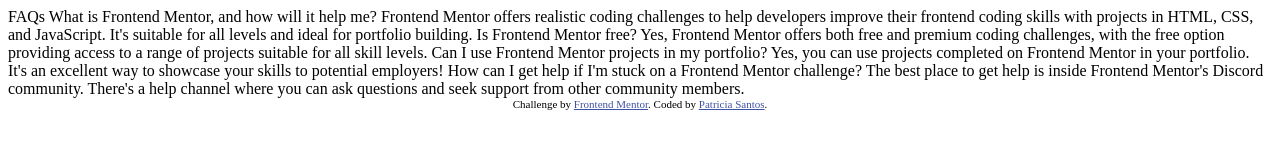
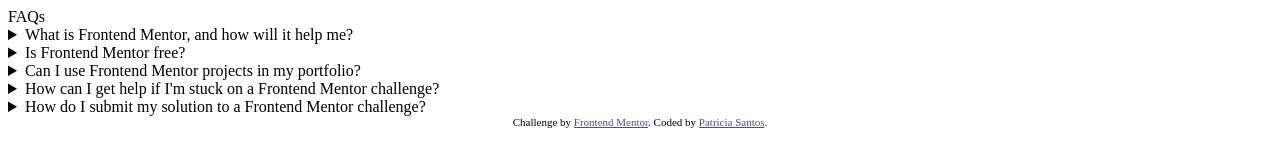
Before and after one commit to thegreencrayon/frontend-mentor, a plain HTML site: page index.html in a window 1280 px wide. Drawn offline with Linux system fonts and the light colour scheme.

Commit message:
Implement accordian Q & A style with toggles using <summary> and <detail> tags

```diff
--- a/index.html
+++ b/index.html
@@ -18,26 +18,33 @@
 
   FAQs
 
-  What is Frontend Mentor, and how will it help me?
-
-  Frontend Mentor offers realistic coding challenges to help developers improve their
-  frontend coding skills with projects in HTML, CSS, and JavaScript. It's suitable for
-  all levels and ideal for portfolio building.
-
-  Is Frontend Mentor free?
-
-  Yes, Frontend Mentor offers both free and premium coding challenges, with the free
-  option providing access to a range of projects suitable for all skill levels.
-
-  Can I use Frontend Mentor projects in my portfolio?
-
-  Yes, you can use projects completed on Frontend Mentor in your portfolio. It's an excellent
-  way to showcase your skills to potential employers!
-
-  How can I get help if I'm stuck on a Frontend Mentor challenge?
-
-  The best place to get help is inside Frontend Mentor's Discord community. There's a help
-  channel where you can ask questions and seek support from other community members.
+  <details>
+    <summary>What is Frontend Mentor, and how will it help me?</summary>
+    <p>Frontend Mentor offers realistic coding challenges to help developers improve their
+      frontend coding skills with projects in HTML, CSS, and JavaScript. It's suitable for
+      all levels and ideal for portfolio building.</p>
+  </details>
+  <details>
+    <summary>Is Frontend Mentor free?</summary>
+    <p>Yes, Frontend Mentor offers both free and premium coding challenges, with the free
+      option providing access to a range of projects suitable for all skill levels.</p>
+  </details>
+  <details>
+    <summary>Can I use Frontend Mentor projects in my portfolio?</summary>
+    <p>Yes, you can use projects completed on Frontend Mentor in your portfolio. It's an excellent
+      way to showcase your skills to potential employers!</p>
+  </details>
+  <details>
+    <summary>How can I get help if I'm stuck on a Frontend Mentor challenge?</summary>
+    <p>The best place to get help is inside Frontend Mentor's Discord community. There's a help
+      channel where you can ask questions and seek support from other community members.</p>
+  </details>
+  <details>
+    <summary>How do I submit my solution to a Frontend Mentor challenge?</summary>
+    <p>To submit your solution, go to the challenge page on Frontend Mentor, click the "Submit"
+      button, and follow the instructions. Your solution will be reviewed by the community and
+      feedback will be provided if needed.</p>
+  </details>
 
 
 
```
Also changed, not shown: 1 other file.
